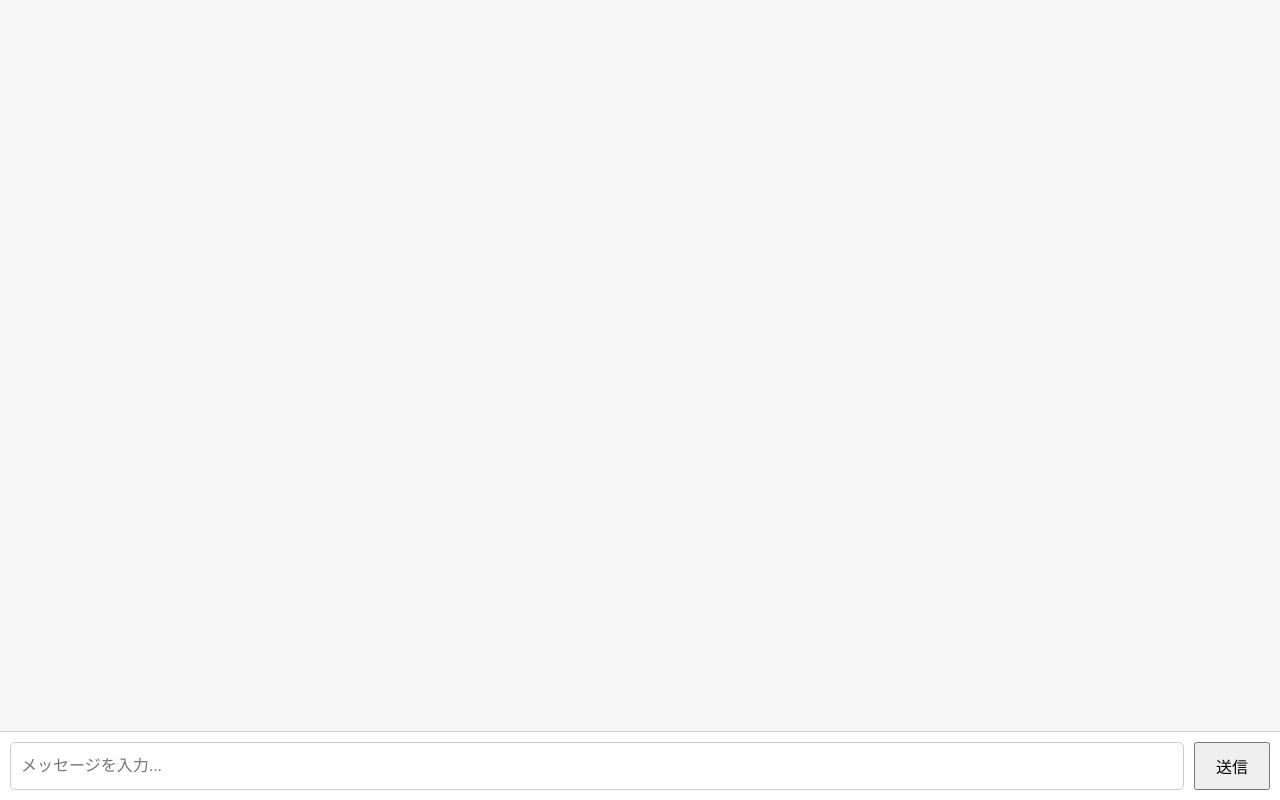
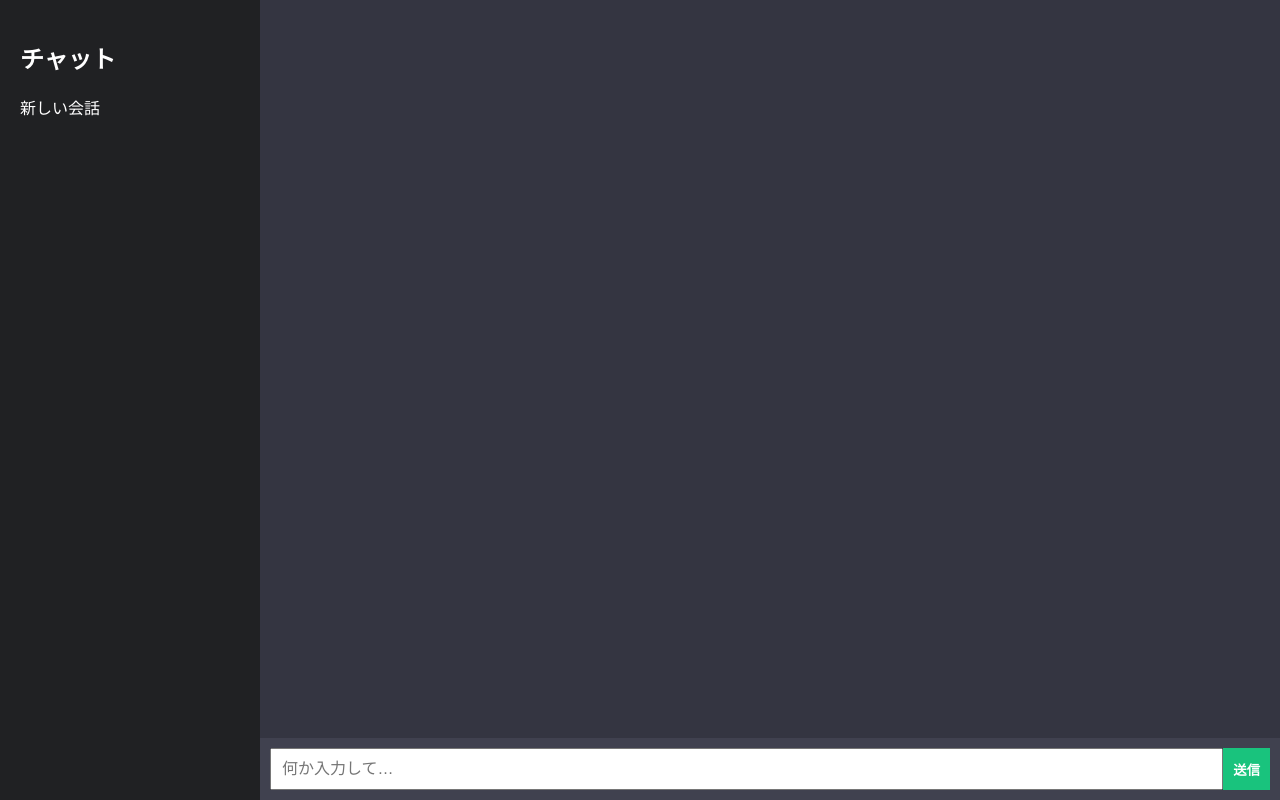
Before and after one commit to akaisotaro/my_chatgpt, a plain HTML site: page index.html in a window 1280 px wide. Drawn offline with Linux system fonts and the light colour scheme.

Commit message:
Update index.html

```diff
--- a/index.html
+++ b/index.html
@@ -2,96 +2,89 @@
 <html lang="ja">
 <head>
   <meta charset="UTF-8">
-  <title>ChatGPT風チャットUI</title>
+  <title>ChatGPT風チャット</title>
   <style>
-    body {
-      font-family: Arial, sans-serif;
-      margin: 0;
-      background: #f7f7f7;
+    body { margin: 0; display: flex; font-family: sans-serif; height: 100vh; }
+    #sidebar {
+      width: 220px;
+      background-color: #202123;
+      color: white;
+      padding: 20px;
+    }
+    #chat {
+      flex: 1;
       display: flex;
       flex-direction: column;
-      height: 100vh;
+      background-color: #343541;
+      color: white;
     }
-    #chatContainer {
+    #messages {
       flex: 1;
-      padding: 10px;
+      padding: 20px;
       overflow-y: auto;
     }
     .message {
-      max-width: 70%;
-      margin: 10px;
-      padding: 10px 15px;
-      border-radius: 10px;
-      white-space: pre-wrap;
-    }
-    .user {
-      align-self: flex-end;
-      background-color: #d1e7dd;
-      text-align: right;
-    }
-    .ai {
-      align-self: flex-start;
-      background-color: #ffffff;
-      border: 1px solid #ddd;
+      background-color: #444654;
+      padding: 10px;
+      margin-bottom: 10px;
+      border-radius: 5px;
     }
     #inputArea {
       display: flex;
       padding: 10px;
-      background-color: #ffffff;
-      border-top: 1px solid #ccc;
+      background-color: #40414f;
     }
-    #userInput {
+    #inputText {
       flex: 1;
       padding: 10px;
       font-size: 16px;
-      border: 1px solid #ccc;
-      border-radius: 5px;
     }
-    #sendBtn {
-      padding: 10px 20px;
-      margin-left: 10px;
-      font-size: 16px;
+    button {
+      padding: 10px;
+      background-color: #19c37d;
+      border: none;
+      color: white;
+      font-weight: bold;
+      cursor: pointer;
     }
   </style>
 </head>
 <body>
 
-  <div id="chatContainer"></div>
+  <div id="sidebar">
+    <h2>チャット</h2>
+    <p>新しい会話</p>
+  </div>
 
-  <div id="inputArea">
-    <input type="text" id="userInput" placeholder="メッセージを入力..." />
-    <button id="sendBtn">送信</button>
+  <div id="chat">
+    <div id="messages"></div>
+    <div id="inputArea">
+      <input type="text" id="inputText" placeholder="何か入力して…" />
+      <button onclick="sendMessage()">送信</button>
+    </div>
   </div>
 
   <script>
-    const chatContainer = document.getElementById('chatContainer');
-    const userInput = document.getElementById('userInput');
-    const sendBtn = document.getElementById('sendBtn');
-
-    sendBtn.addEventListener('click', sendMessage);
-    userInput.addEventListener('keydown', function(e) {
-      if (e.key === 'Enter') sendMessage();
-    });
+    const messages = document.getElementById('messages');
+    const inputText = document.getElementById('inputText');
 
     function sendMessage() {
-      const text = userInput.value.trim();
-      if (text === '') return;
+      const text = inputText.value.trim();
+      if (!text) return;
 
-      addMessage(text, 'user');
-      userInput.value = '';
+      const userMsg = document.createElement('div');
+      userMsg.className = 'message';
+      userMsg.innerText = "👤 " + text;
+      messages.appendChild(userMsg);
 
-      // 擬似的なAI応答（例：オウム返し）
-      setTimeout(() => {
-        addMessage('あなたは「' + text + '」と言いましたね。', 'ai');
-      }, 600);
-    }
+      inputText.value = '';
 
-    function addMessage(text, sender) {
-      const msg = document.createElement('div');
-      msg.className = `message ${sender}`;
-      msg.innerText = text;
-      chatContainer.appendChild(msg);
-      chatContainer.scrollTop = chatContainer.scrollHeight;
+      const botMsg = document.createElement('div');
+      botMsg.className = 'message';
+      botMsg.innerText = "🤖 これはChatGPT風UIのダミー応答です。";
+      messages.appendChild(botMsg);
+
+      messages.scrollTop = messages.scrollHeight;
     }
   </script>
 
```
